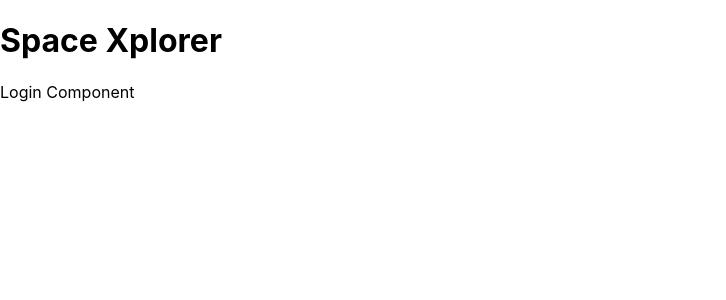
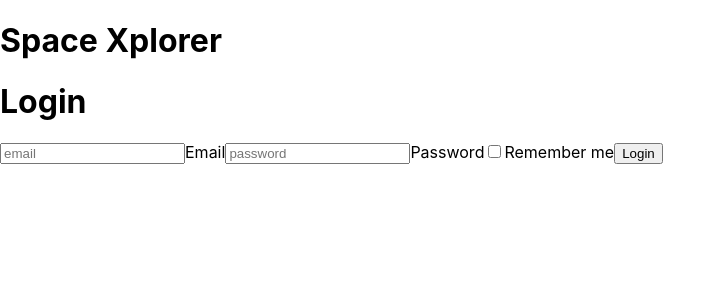
Before and after one commit to cyjorosz/spaceXplorer, a React (Create React App) app: page /login in a window 1280 px wide. Shown: the top 300 px of the page, without its empty margins (0-726 px from the left). Built offline with nearby package versions, Linux system fonts and the light colour scheme.

Commit message:
pseudocode and basic form and inputs for login

```diff
--- a/src/components/Login/Login.jsx
+++ b/src/components/Login/Login.jsx
@@ -1,7 +1,40 @@
 import React from 'react';
 
+// TO DO:
+// Login page should have 2 textbox input fields, 1 checkbox input field and 1 button.
+
+// Textbox input fields are:
+
+// - Email (it should have input validation for email format 'xzy@test.com')
+// - Password (should be masked)
+
+// Checkbox input field:
+// - Remember me (if selected, authentication should be persisted in local storage)
+
+// Button:
+// - Log in button
+
+// The task here is to create 'fake' login page which checks input for email 'email@test.com' and password 'test123'.
+// - If different credentials are entered, the page should display an error message.
+// - If correct credentials are entered, the app should be routed to /ships page.
+// - If 'remember me' checkbox is checked, successful login should be persisted into the local storage (it can be a simple flag: authenticated: true/false), which means, when the app is reloaded from /ships page, the app should land on the /ships page again.
+// - If 'remember me' is not checked, successful login should not be persisted into the local storage, which means, when app is reloaded from /ships page, the app should land on the /login page.
+
 const Login = () => {
-  return <div>Login Component</div>;
+  return (
+    <>
+      <h1>Login</h1>
+      <form action="submit">
+        <input type="text" placeholder="email" required />
+        <label>Email</label>
+        <input type="password" placeholder="password" required />
+        <label>Password</label>
+        <input type="checkbox" />
+        <label>Remember me</label>
+        <input type="submit" value="Login" />
+      </form>
+    </>
+  );
 };
 
 export default Login;
```
